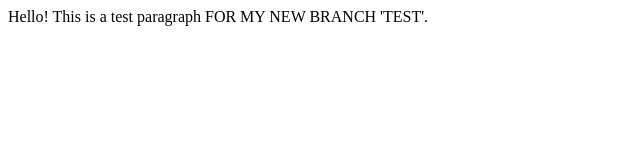
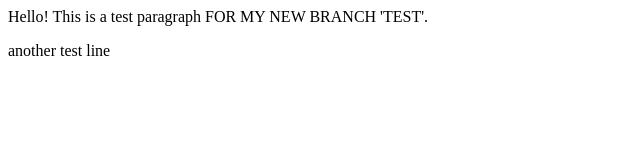
Before and after one commit to VN-Sriguna/HelloMay, a plain HTML site: page index.html in a window 1280 px wide. Shown: the full height of the page, 0-640 px from the left. Drawn offline with Linux system fonts and the light colour scheme.

Commit message:
added another line in para

```diff
--- a/index.html
+++ b/index.html
@@ -5,5 +5,6 @@
     </head>
     <body>
         <P> Hello! This is a test paragraph FOR MY NEW BRANCH 'TEST'. </P>
+        <P> another test line </P>
     </body>
 </html>
```
